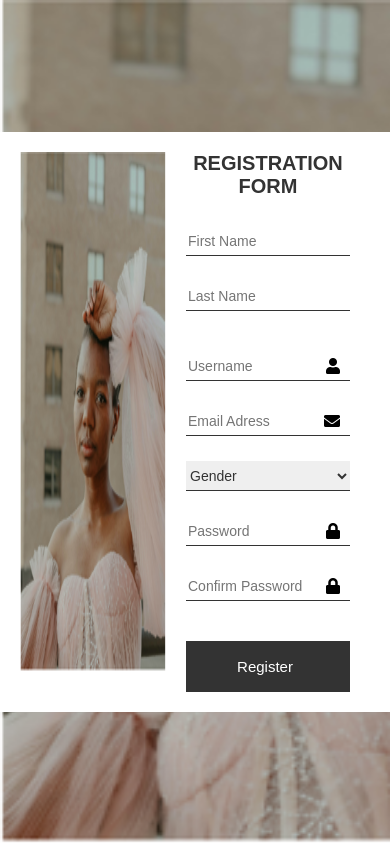
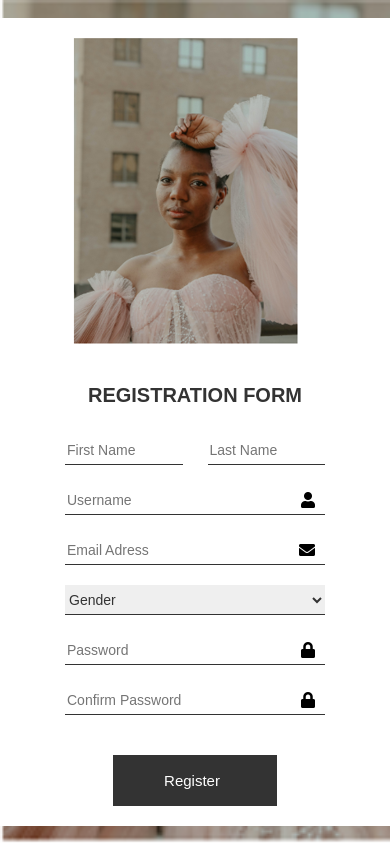
Before and after one commit to ZaffService/responsiveForm1, a plain HTML site: page index.html in a window 390 px wide. Drawn offline with Linux system fonts and the light colour scheme.

Commit message:
Modificationresponsive

```diff
--- a/style.css
+++ b/style.css
@@ -130,29 +130,54 @@ button {
     pointer-events: none;
 }
 
-@media screen and (max-width: 768px) {
+
+
+
+/* Media Queries pour la mise en page responsive */
+
+/* Smartphones */
+@media only screen and (max-width: 767px) {
     .inner {
-        padding: 20px;
+        flex-direction: column;
+        max-width: 100vw;
+        overflow-x: hidden; /* Empêche le défilement horizontal */
+    }
+
+    .inner .image-holder,
+    .inner form {
+        width: 100%;
     }
 
     .inner .image-holder {
-        width: 100%;
-        text-align: center;
-        margin-bottom: 20px;
+        margin-left: 15%;
     }
 
-    .inner form {
-        width: 100%;
-        padding: 0 20px;
+    .form-control {
+        margin-bottom: 20px; /* Ajustement de la marge */
     }
+}
 
+/* Tablettes */
+@media only screen and (min-width: 768px) and (max-width: 991px) {
     .form-group {
-        display: flex;
         flex-direction: column;
-        margin-bottom: 15px;
     }
 
     .form-group input {
-        width: 100%;
+        width: calc(100% - 20px); /* Ajustement de la largeur */
+    }
+
+    .form-control {
+        padding-right: 20px; /* Ajustement de l'espacement pour l'icône */
     }
 }
+
+/* Écrans de bureau */
+@media only screen and (min-width: 992px) and (max-width: 1199px) {
+    /* Ajustements supplémentaires si nécessaire pour les écrans de bureau */
+}
+
+/* Écrans Retina */
+@media (-webkit-min-device-pixel-ratio: 2), (min-resolution: 192dpi) {
+    /* Styles spécifiques aux écrans Retina */
+}
```
